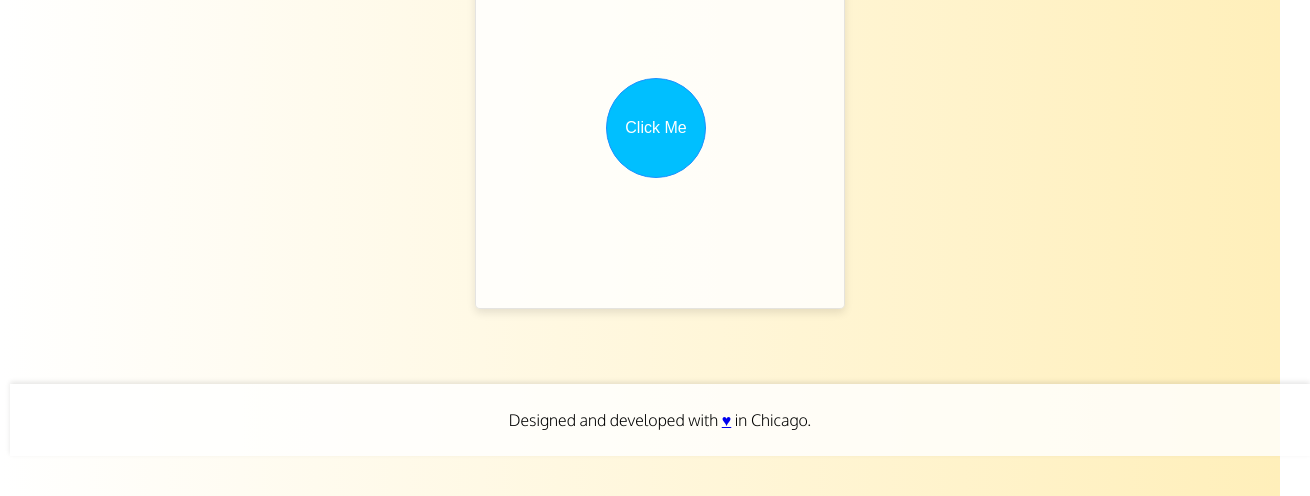
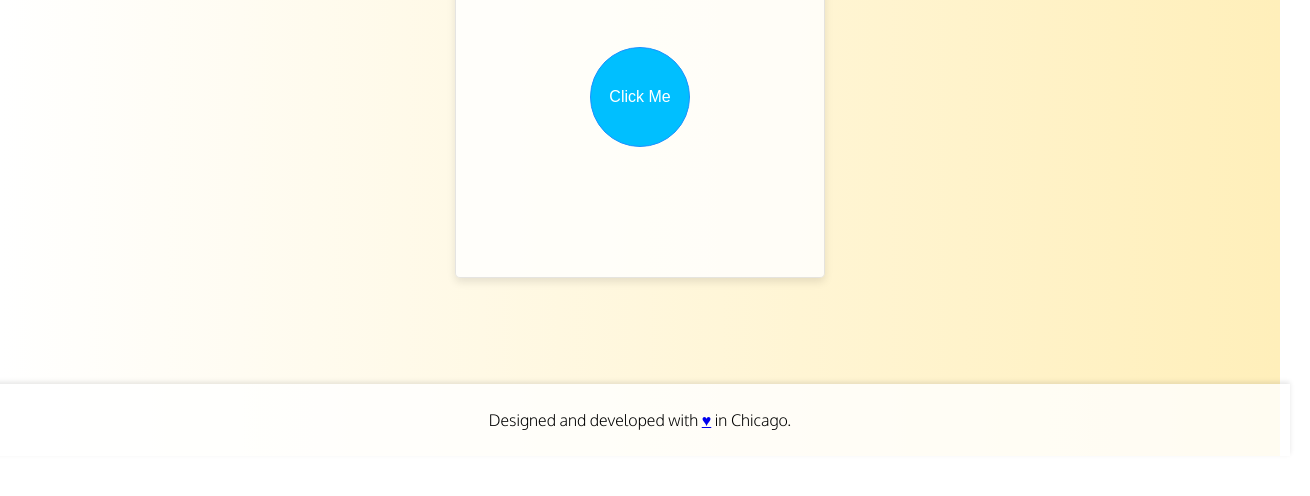
Before and after one commit to mensahTribeWeb/bored-bot, a website: page webpage/index.html in a window 1280 px wide. Shown: the part 344-840 px from the top of the page, 1310 px wide, since content can reach past the window. After the commit the page ends 800 px from the top, so only its background shows below. Drawn offline with Linux system fonts and the light colour scheme.

Commit message:
Update index.css

```diff
--- a/webpage/css/index.css
+++ b/webpage/css/index.css
@@ -1,7 +1,8 @@
 /* General Styles */
 html, body {
   margin: 0;
-  padding: 10px;
+  padding: 0;
+  box-sizing: border-box;
 }
 
 body {
@@ -14,9 +15,8 @@ body {
   height: 100vh;
   font-family: "Oxygen", sans-serif;
   display: flex;
-  flex-direction: column;
+  justify-content: center;
   align-items: center;
-  justify-content: center;
   min-width: 100vw;
   min-height: 100vh;
 }
@@ -25,19 +25,18 @@ body {
   border: 1px solid rgba(0, 0, 0, 0.1);
   border-radius: 5px;
   padding: 70px;
-  margin: 50px auto;
+  margin: 20px;
   background-color: rgba(255, 255, 255, 0.8);
   box-shadow: 0 4px 8px rgba(0, 0, 0, 0.1);
+  text-align: center;
 }
 
 h1 {
-  text-align: center;
   margin-top: 0;
   color: #333;
 }
 
 h4 {
-  text-align: center;
   color: #666;
 }
 
@@ -49,9 +48,12 @@ button {
   outline: none;
   border: 1px solid #1E90FF;
   cursor: pointer;
-  margin: 60px;
+  margin: 60px auto;
   color: #fff;
   font-size: 16px;
+  display: flex;
+  align-items: center;
+  justify-content: center;
 }
 
 .fun {
```
